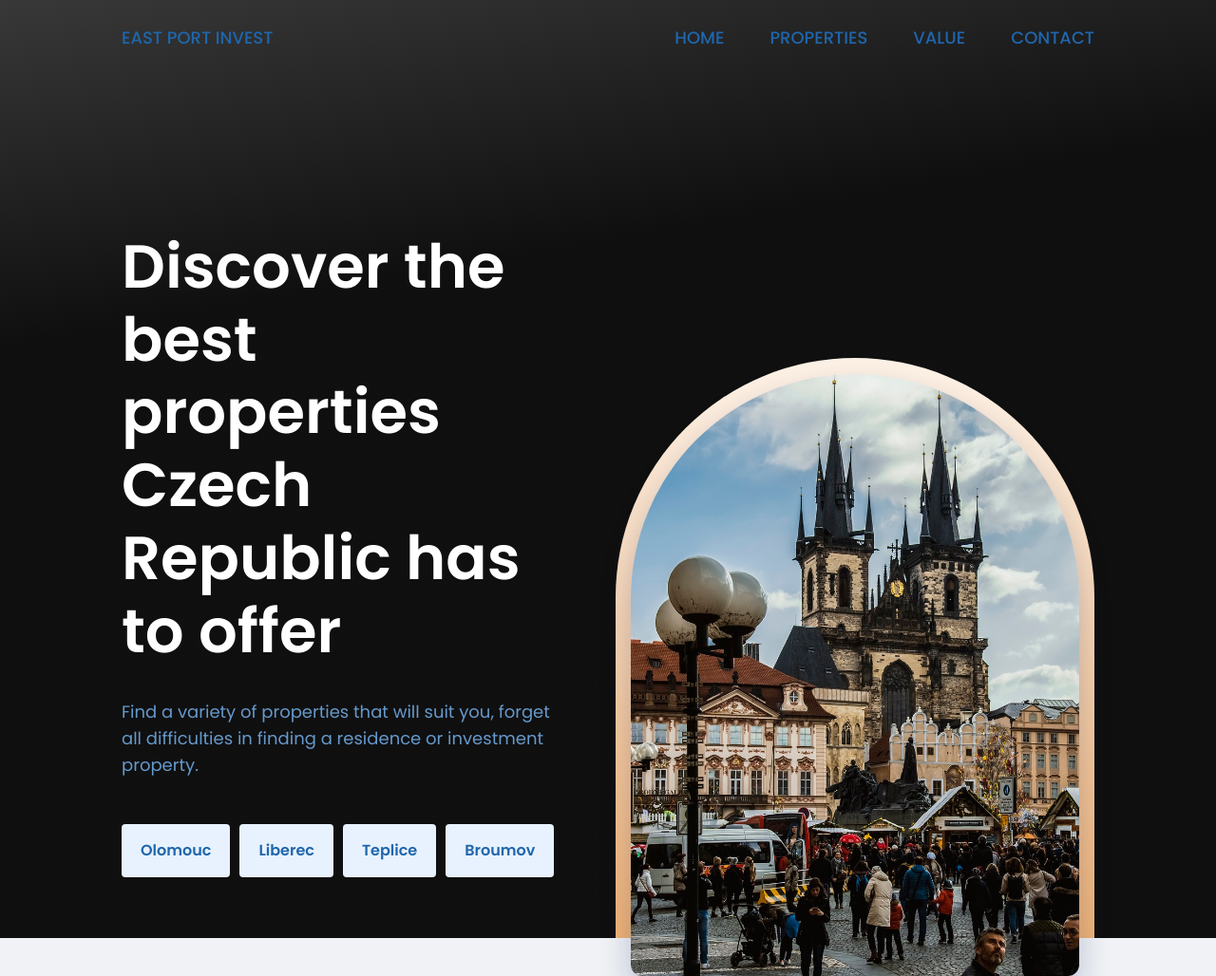
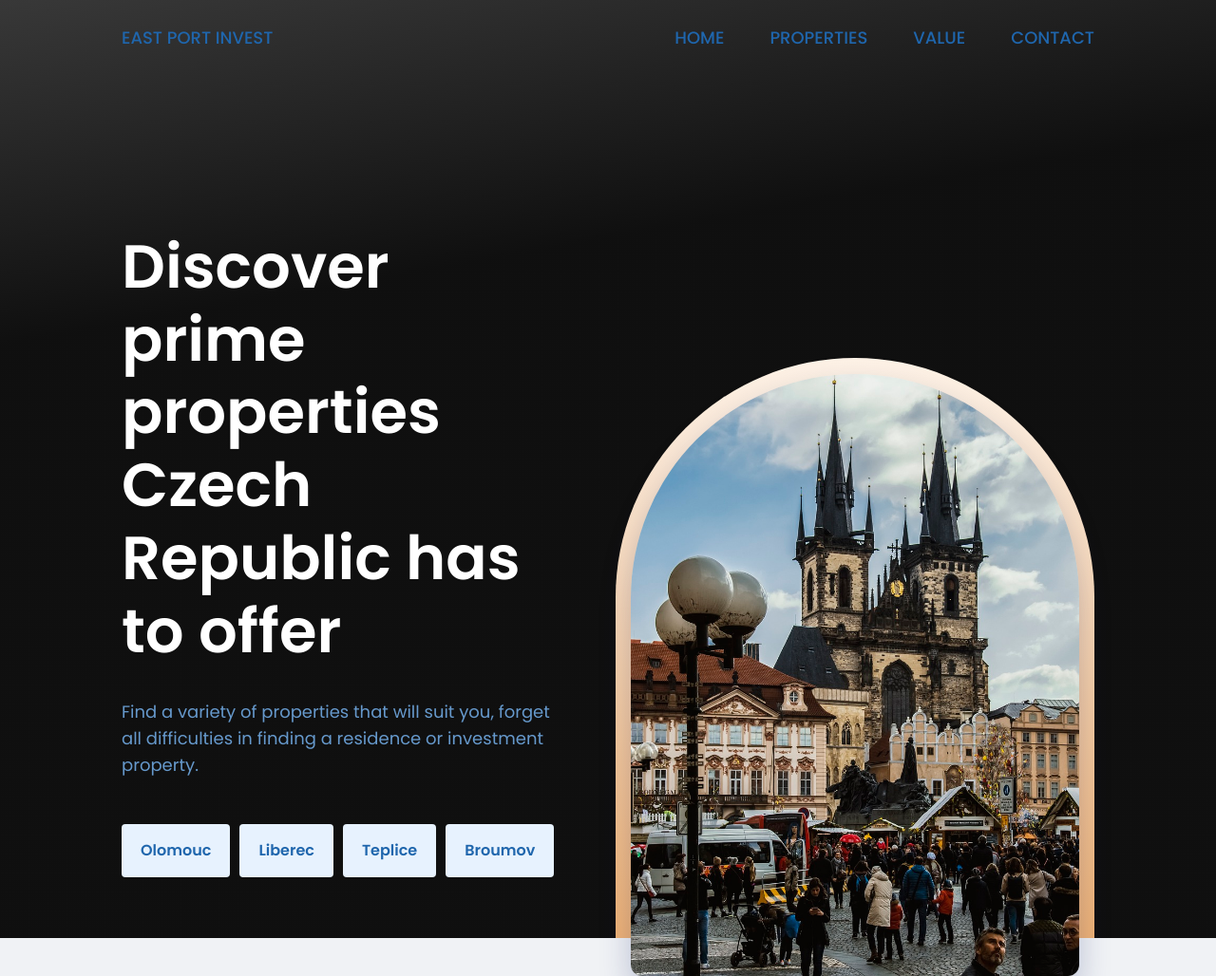
Before and after one commit to DanielleFiene/East-Port-Invest-sro, a plain HTML site: page index.html in a window 1280 px wide. Shown: the top 1028 px of the page at 95% size. Drawn offline with nearby package versions, Linux system fonts and the light colour scheme.

Commit message:
Update index.html

```diff
--- a/index.html
+++ b/index.html
@@ -69,7 +69,7 @@
             <div class="home__container container grid">
                 <div class="home_data">
                     <h1 class="home__title">
-                        Discover the best properties Czech Republic has to offer
+                        Discover prime properties Czech Republic has to offer
                     </h1>
                     <p class="home__description">
                         Find a variety of properties that will suit you,
```
